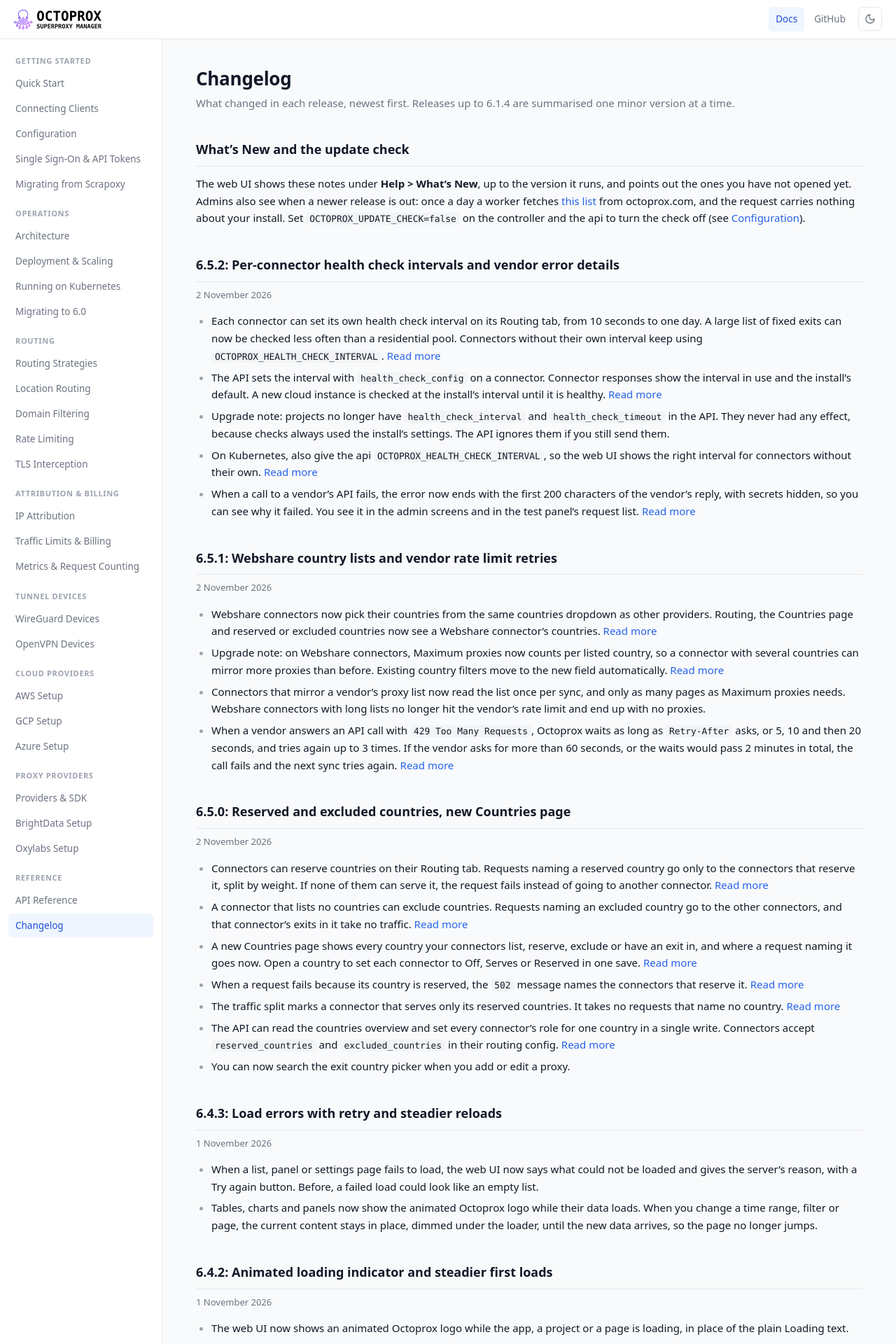
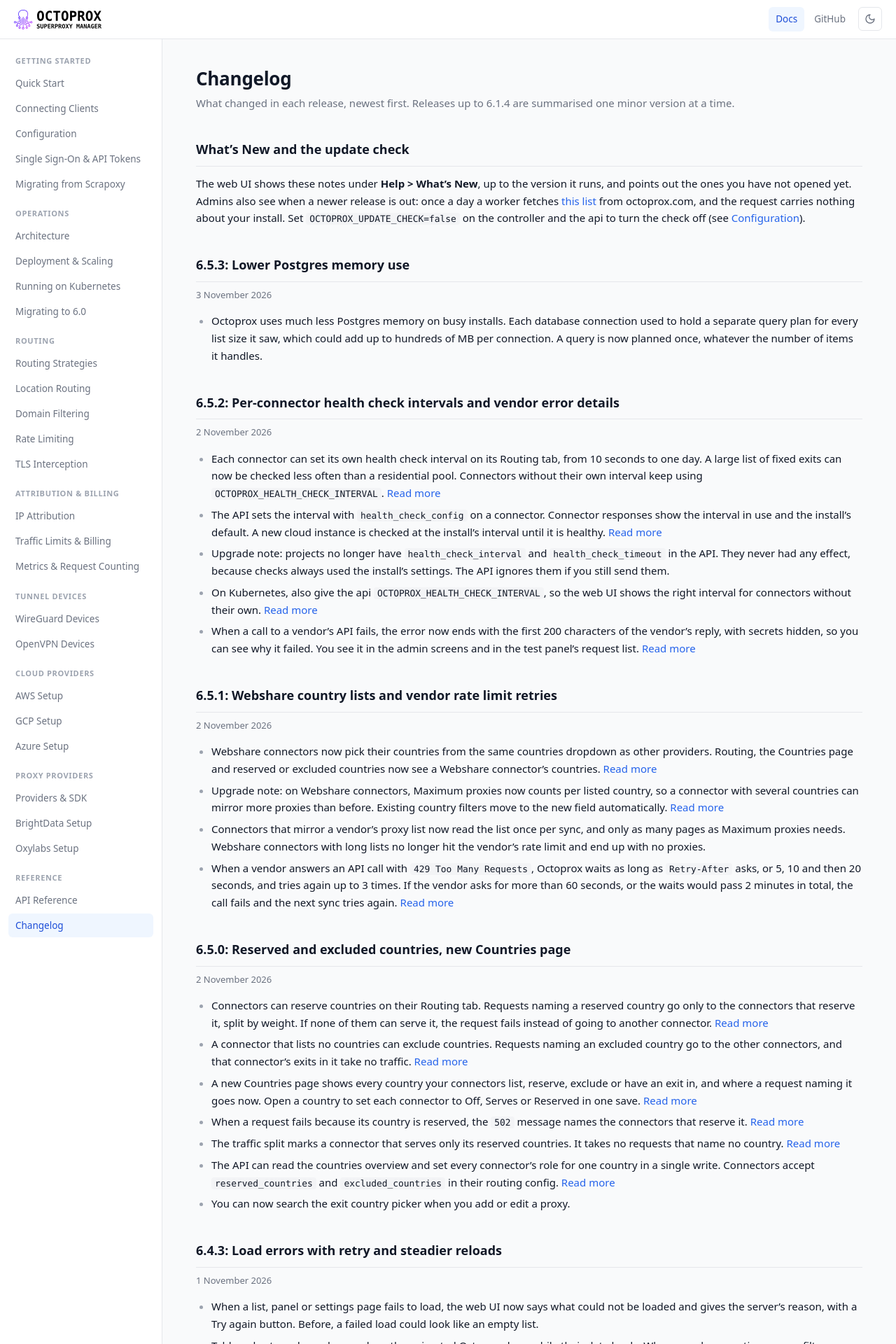
Before and after one commit to octoprox/octoprox, a Jekyll site: the page built from docs/changelog.md, in a window 1280 px wide. Shown: the top 1920 px of the page at 70% size. Built offline with Jekyll 4.4.1, drawn with Linux system fonts in a browser that asks for light colours.

Commit message:
Bump version to 6.5.3

```diff
--- a/docs/_data/releases.yml
+++ b/docs/_data/releases.yml
@@ -9,6 +9,12 @@
 #   title    a few words naming the main themes
 #   changes  what changed, for the people who use Octoprox; `docs` is a page
 #            on octoprox.com that explains it, such as connecting#exit-headers
+
+- version: 6.5.3
+  date: 2026-11-03
+  title: Lower Postgres memory use
+  changes:
+    - text: "Octoprox uses much less Postgres memory on busy installs. Each database connection used to hold a separate query plan for every list size it saw, which could add up to hundreds of MB per connection. A query is now planned once, whatever the number of items it handles."
 
 - version: 6.5.2
   date: 2026-11-02
--- a/pyproject.toml
+++ b/pyproject.toml
@@ -1,6 +1,6 @@
 [project]
 name = "octoprox"
-version = "6.5.2"
+version = "6.5.3"
 description = "A dynamic and flexible proxy manager"
 readme = "README.md"
 requires-python = ">=3.12"
```
